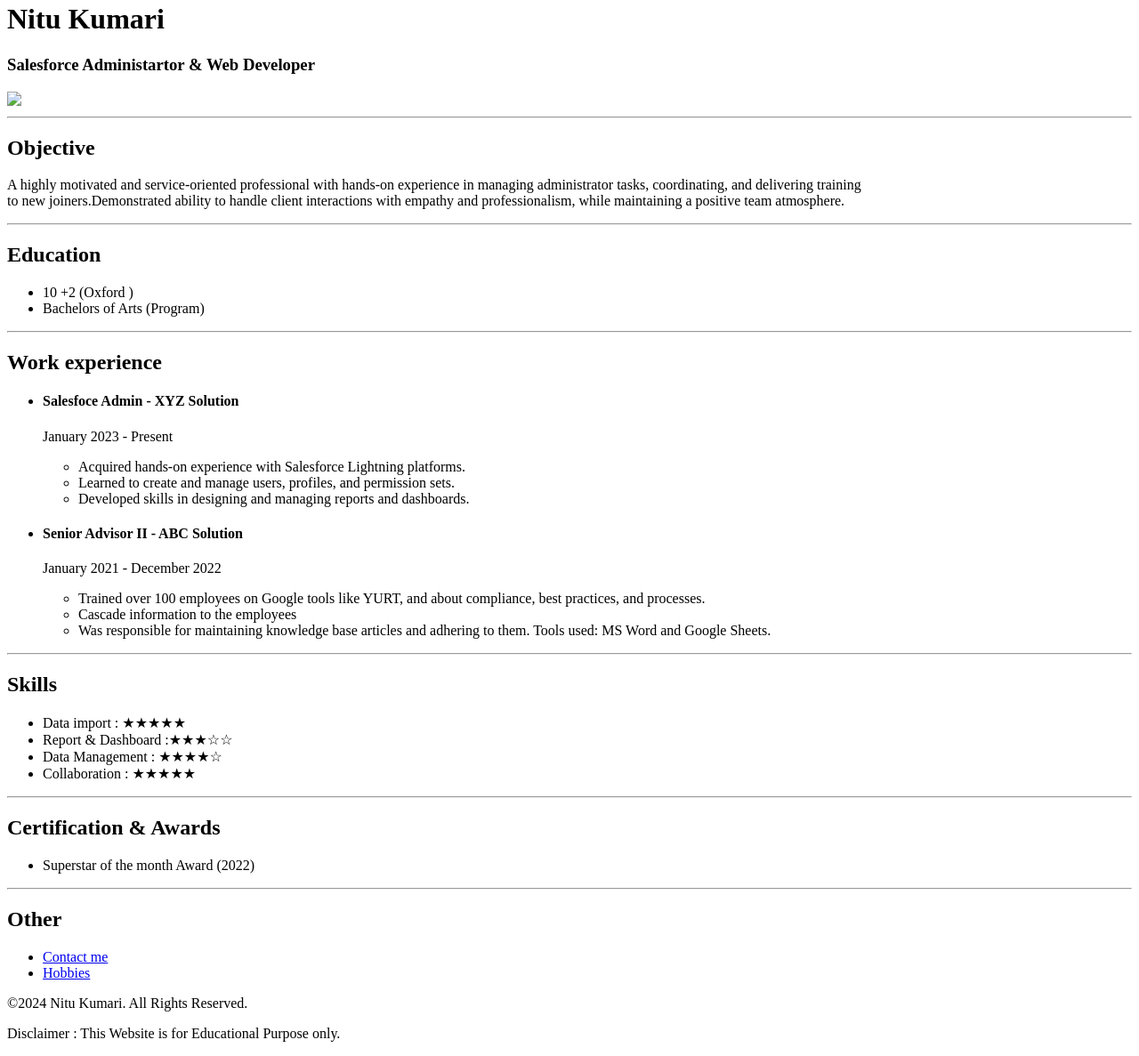
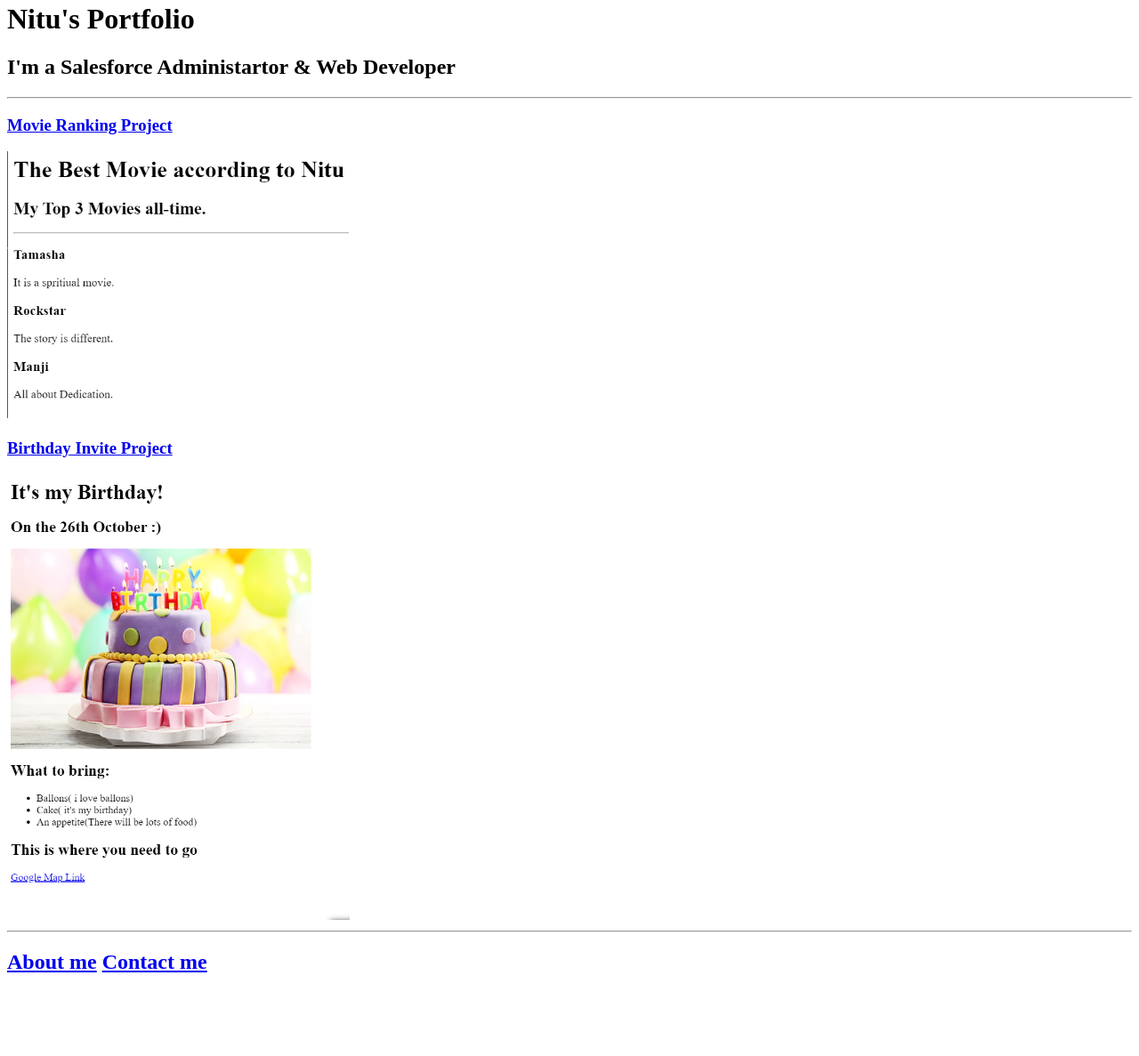
Before and after one commit to Nitukumari13/html-portfolio, a plain HTML site: page index.html in a window 1280 px wide. Shown: the part 18-1205 px from the top of the page at 89% size. After the commit the page ends 1132 px from the top, so only its background shows below. Drawn offline with Linux system fonts and the light colour scheme.

Commit message:
Add files via upload

```diff
--- a/index.html
+++ b/index.html
@@ -1,80 +1,39 @@
-<!DOCTYPE html>
-<html lang="en">
-<head>
+<!-- TODO 1: Create the HTML Boilerplate -->
+ <!DOCTYPE html>
+ <html lang="en">
+ <head>
     <meta charset="UTF-8">
     <meta name="viewport" content="width=device-width, initial-scale=1.0">
-    <title>My Resume</title>
-</head>
-<body>
-    <h1>Nitu Kumari</h1>
-    <h3>Salesforce Administartor & Web Developer</h3>
-    <img src="./image.png" height="100"/>
-
+    <title>Document</title>
+ </head>
+ <body>
+    <h1>Nitu's Portfolio</h1>
+    <h2>I'm a Salesforce Administartor & Web Developer</h2>
     <hr/>
-    <h2>Objective</h2>
-    <p>A highly motivated and service-oriented professional with hands-on experience in managing administrator tasks, coordinating, and delivering training<br/> to new joiners.Demonstrated ability to handle client interactions with empathy and professionalism, while maintaining a positive team atmosphere.</p>
+    <h3><a href="./assets/images/public/movie-ranking.html">Movie Ranking Project</a></h3>
+    <img src="./assets/images/mymovie.png " height="300">
+    <h3><a href="./assets/images/public/birthday-invite.html">Birthday Invite Project </a></h3>
+    <img src="./assets/images/mybirthday.png " height="500">
     <hr/>
-    <h2>Education</h2>
-    <ul>
-        <li>10 +2 (Oxford )</li>
-        <li>Bachelors of Arts (Program)</li>
-
-    </ul>
-    <hr/>
-    <h2>Work experience</h2>
-    <ul>
-        <h4><li>Salesfoce Admin - XYZ Solution</li></h4>
-        <p>January 2023 - Present</p>
-        <ul>
-            <li>Acquired hands-on experience with Salesforce Lightning platforms.</li>
-            <li>Learned to create and manage users, profiles, and permission sets.</li>
-            <li>Developed skills in designing and managing reports and dashboards.</li>
-
-        </ul>
+    <h2>
+    <a href="./assets/images/public/about.html">About me</a>
+    <a href="./assets/images/public/contact.html">Contact me</a>
+    </h2>
+</body>
+</html>
 
 
-    </ul>
-    <ul>
-        <h4><li>Senior Advisor II - ABC Solution </li></h4>
-        <p>January 2021 - December 2022</p>
-        <ul>
-            <li>Trained over 100 employees on Google tools like YURT, and about compliance, best practices, and processes.</li>
-            <li>Cascade information to the employees</li>
-            <li>Was responsible for maintaining knowledge base articles and adhering to them. Tools used: MS Word and Google Sheets.</li>
 
-        </ul>
-    </ul>
-    <hr/>
+<!-- TODO 2: Add Your previous projects' HTML into the public folder -->
 
-    <h2>Skills</h2>
-    <ul>
-        <li>Data import : &#9733;&#9733;&#9733;&#9733;&#9733;</li>
-        <li>Report & Dashboard :&#9733;&#9733;&#9733;&#9734;&#9734;</li>
-        <li>Data Management : &#9733;&#9733;&#9733;&#9733;&#9734;</li>
-        <li>Collaboration : &#9733;&#9733;&#9733;&#9733;&#9733;</li>
+<!-- TODO 3: Take screenshots of your project previews and add the images to the images folder -->
 
+<!-- TODO 4: Add titles/subtitles etc. -->
 
-    </ul>
-    <hr/>
-    <h2>Certification & Awards </h2>
-    <ul>
-        <li>Superstar of the month Award (2022)</li>
+<!-- TODO 5: Add a link to the project pages -->
 
+<!-- TODO 6: Add images to show the project previews
+HINT for TODO 6: You can use the height attribute set to 200 to make the image smaller:
+https://developer.mozilla.org/en-US/docs/Web/HTML/Element/img#attr-height -->
 
-    </ul>
-    <hr/>
-    <h2>Other</h2>
-    <ul>
-       <li> <a href="./contact.html">Contact me</a></li>
-       <li><a href="./myhobbies.html">Hobbies</a></li>
-    </ul>
-
-    <footer>
-
-        <p>&copy;2024 Nitu Kumari.  All Rights Reserved.</p>
-        <p>Disclaimer : This Website is for Educational Purpose only.</p>
-
-    </footer>
-
-</body>
-</html>
+<!-- TODO 7: Add the Contact Me and About Me page links -->
```
